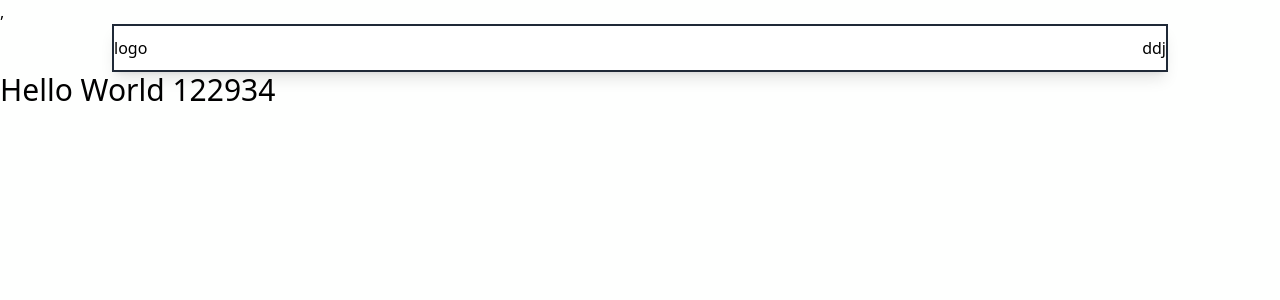
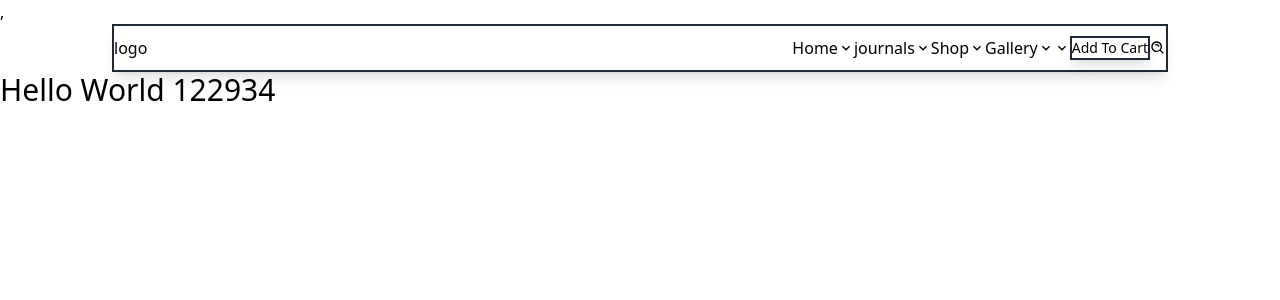
Before and after one commit to MakeMaker-Kit/MAKERMAKER, a React (Vite) app: page / in a window 1280 px wide. Shown: the top 300 px of the page. Built offline with nearby package versions, Linux system fonts and the light colour scheme; what tailwindcss-radix would draw is missing.

Commit message:
Integrate NavbarData

```diff
--- a/package.json
+++ b/package.json
@@ -20,6 +20,7 @@
     "react-icons": "^4.6.0",
     "react-redux": "^8.0.4",
     "react-router-dom": "^6.4.2",
+    "react-uuid": "^2.0.0",
     "redux-logger": "^3.0.6",
     "redux-thunk": "^2.4.1",
     "tailwind-scrollbar": "^2.0.1",
--- a/src/components/applayout/Navbar.tsx
+++ b/src/components/applayout/Navbar.tsx
@@ -1,11 +1,15 @@
 import classNames from "classnames";
 import React from "react";
-import { themes, flexLayout } from "../../styles/themes/theme";
+import { themes, flexLayout, textStyles } from "../../styles/themes/theme";
+import { useIcon } from "../../hooks/dispatchContext";
+import { NavbarData } from "../../utils/homeData";
 
 const Navbar = () => {
   const { themeWrapper, boxFull, XFull, containerWrapper } = themes;
   const { marX, padY } = themeWrapper;
-  const { flexRowCenterBetween } = flexLayout;
+  const { flexRowCenterBetween, flexRowCenter, flexCenter } = flexLayout;
+  const { MdOutlineKeyboardArrowDown, BiSearchAlt } = useIcon();
+  const { mainLayout, mainText } = textStyles;
   return (
     <>
       <div className={classNames(`${marX} p-0`, ``)}>
@@ -14,7 +18,31 @@ const Navbar = () => {
             <div>
               <h1>logo</h1>
             </div>
-            <div>ddj</div>
+            <div className={`${flexRowCenter}`}>
+              <ul className={classNames(`${flexRowCenter}`)}>
+                {NavbarData.map((nav, index) => {
+                  const { id, link, name } = nav;
+                  return (
+                    <li className={classNames(`${flexRowCenter}`, ``)} key={id}>
+                      <span>{name}</span>
+                      <MdOutlineKeyboardArrowDown />
+                    </li>
+                  );
+                })}
+
+                <div
+                  className={classNames(`h-6 w-auto `, `${containerWrapper}`)}
+                >
+                  <div className={classNames(` ${boxFull} ${flexCenter}`)}>
+                    <p className={classNames(`${mainText} ${mainLayout}`)}>
+                      Add To Cart
+                    </p>
+                  </div>
+                  {/*  */}
+                </div>
+                <BiSearchAlt />
+              </ul>
+            </div>
           </div>
         </nav>
       </div>
--- a/src/services/context/OnIconContext.tsx
+++ b/src/services/context/OnIconContext.tsx
@@ -2,6 +2,7 @@ import React from "react";
 import { BiSearchAlt, BiMenu } from "react-icons/bi";
 import { FiFacebook, FiInstagram } from "react-icons/fi";
 import { FaWhatsapp, FaPinterestP, FaLinkedinIn } from "react-icons/fa";
+import { MdOutlineKeyboardArrowDown } from "react-icons/md";
 import { BsTwitter } from "react-icons/bs";
 import { IconContextProps } from "./context.type";
 
@@ -22,6 +23,7 @@ export const IconContextProvider: React.FC<IconContextProps> = ({
         FaPinterestP,
         FaLinkedinIn,
         BsTwitter,
+        MdOutlineKeyboardArrowDown,
       }}
     >
       {children}
--- a/src/styles/themes/theme.ts
+++ b/src/styles/themes/theme.ts
@@ -1,5 +1,18 @@
-export const textStyles = {};
-export const elementStyles = {};
+export const fontFamily = {
+  primary: "text-cascadiacode",
+  primaryItalic: "text-cascadiacodeItalic",
+  secondary: "text-cascadiacodePL",
+  secondaryItalic: "cascadiacodePLItalic",
+};
+const { primary, primaryItalic, secondary, secondaryItalic } = fontFamily;
+export const textStyles = {
+  mainLayout: `overflow-hidden antialised `,
+  mainText: `${primary} text-sm `,
+};
+export const elementStyles = {
+  ul: `list-type-style-none `,
+  li: ``,
+};
 export const wrapperStypes = {
   pageCenter: "max-w-default mx-auto",
 };
--- /dev/null
+++ b/src/utils/homeData.ts
@@ -0,0 +1,32 @@
+import { navType } from "./utils.types";
+import uuid from "react-uuid";
+
+export const NavbarData: Array<navType> = [
+  {
+    name: "Home",
+    link: "",
+    id: uuid(),
+  },
+  {
+    name: "journals",
+    link: "",
+    id: uuid(),
+  },
+  {
+    name: "Shop",
+    link: "",
+    id: uuid(),
+  },
+  {
+    name: "Gallery",
+    link: "",
+    id: uuid(),
+  },
+  {
+    name: "",
+    link: "",
+    id: uuid(),
+  },
+];
+// 22695439587
+// 04-06-2004
--- /dev/null
+++ b/src/utils/utils.types.ts
@@ -0,0 +1,5 @@
+export interface navType {
+  name: string;
+  link: string;
+  id: number | string;
+}
```
Also changed, not shown: 1 other file (tests, documents, lock files or other folders).
